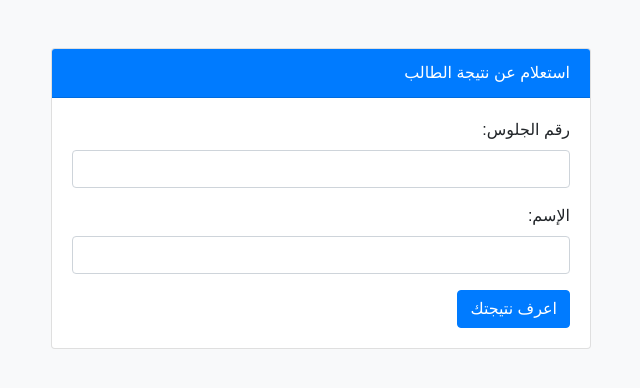
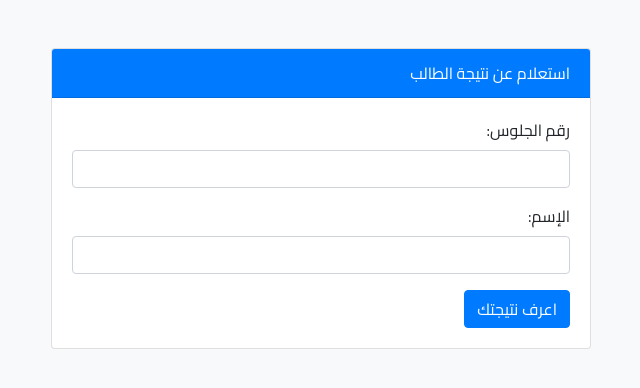
Before and after one commit to Abdullah-khallaf/3rd_Res, a website: page index.html in a window 1280 px wide. Shown: the full height of the page, 319-959 px from the left. Drawn offline with nearby package versions, Linux system fonts and the light colour scheme.

Commit message:
changinh the font

```diff
--- a/index.html
+++ b/index.html
@@ -4,6 +4,9 @@
   <meta charset="UTF-8">
   <meta name="viewport" content="width=device-width, initial-scale=1.0">
   <title>نتيجة الطالب</title>
+  <link rel="preconnect" href="https://fonts.googleapis.com">
+<link rel="preconnect" href="https://fonts.gstatic.com" crossorigin>
+<link href="https://fonts.googleapis.com/css2?family=Cairo:wght@200..1000&family=Kumbh+Sans:wght,YOPQ@100..900,296&display=swap" rel="stylesheet">
   <link rel="stylesheet" href="style.css">
   <link href="https://stackpath.bootstrapcdn.com/bootstrap/4.5.2/css/bootstrap.min.css" rel="stylesheet">
 </head>
--- a/index.js
+++ b/index.js
@@ -1,5 +1,5 @@
 document.getElementById('resultForm').addEventListener('submit', function(event) {
-    event.preventDefault(); // Prevent default form submission
+    event.preventDefault();
 
     var form = document.getElementById('resultForm');
     var formData = new FormData(form);
@@ -10,17 +10,17 @@ document.getElementById('resultForm').addEventListener('submit', function(event)
     })
     .then(response => response.json())
     .then(data => {
-      // Update UI with fetched data
+
       document.getElementById('result_name').textContent = data.name;
       document.getElementById('result_place_number').textContent = data.place_number;
       document.getElementById('result_score').textContent = data.score;
       document.getElementById('result_status').textContent = data.status;
 
-      // Show the result section
+
       document.getElementById('resultSection').style.display = 'block';
     })
     .catch(error => {
       console.error('Error:', error);
-      // Handle error scenario
+
     });
   });
--- a/style.css
+++ b/style.css
@@ -2,7 +2,7 @@
     box-sizing: border-box;
     padding: 0;
     margin: 0;
-    font-family: "Cairo", sans-serif;
+    font-family: "Cairo", sans-serif !important;
 }
 /* Additional RTL adjustments */
 body {
```
